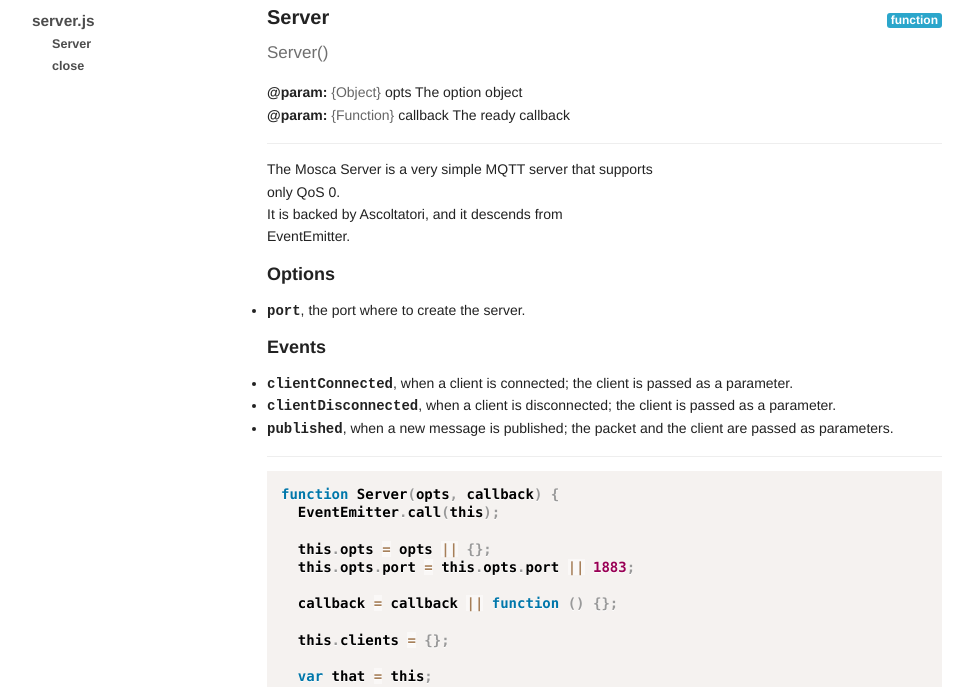
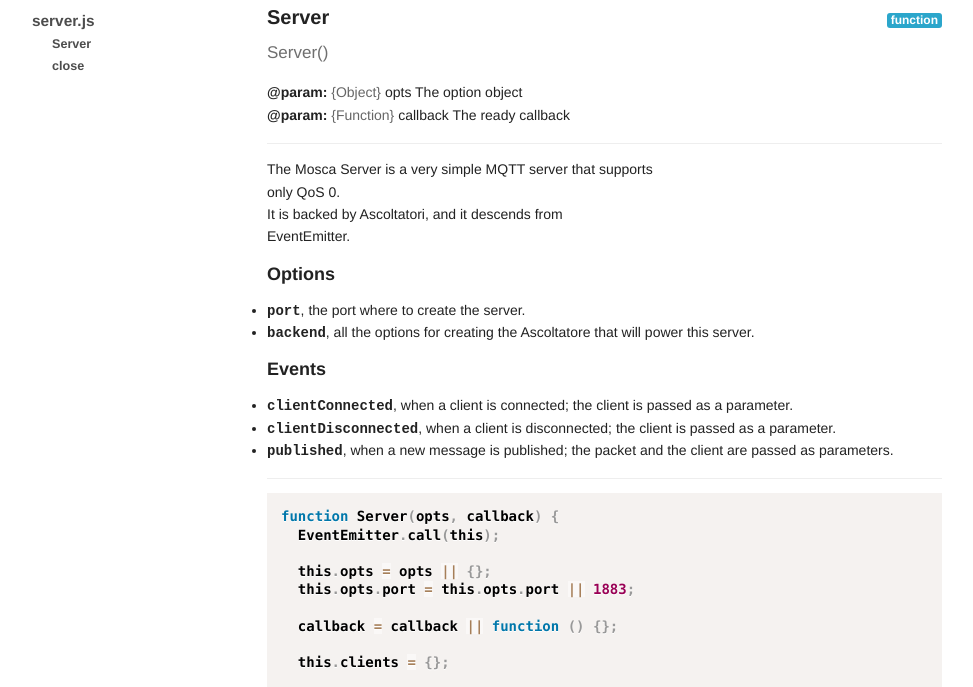
Before and after one commit to moscajs/mosca, a plain HTML site: page docs/server.js.html in a window 1280 px wide. Shown: the part 84-771 px from the top of the page, without its empty margins (153-1126 px from the left). Drawn offline with nearby package versions, Linux system fonts and the light colour scheme.

Commit message:
Updated docs

```diff
--- a/docs/server.js.html
+++ b/docs/server.js.html
@@ -23,6 +23,8 @@ code {
 
 <ul>
 <li><code>port</code>, the port where to create the server.</li>
+<li><code>backend</code>, all the options for creating the Ascoltatore
+that will power this server.</li>
 </ul>
 
 <h2>Events</h2>
```
